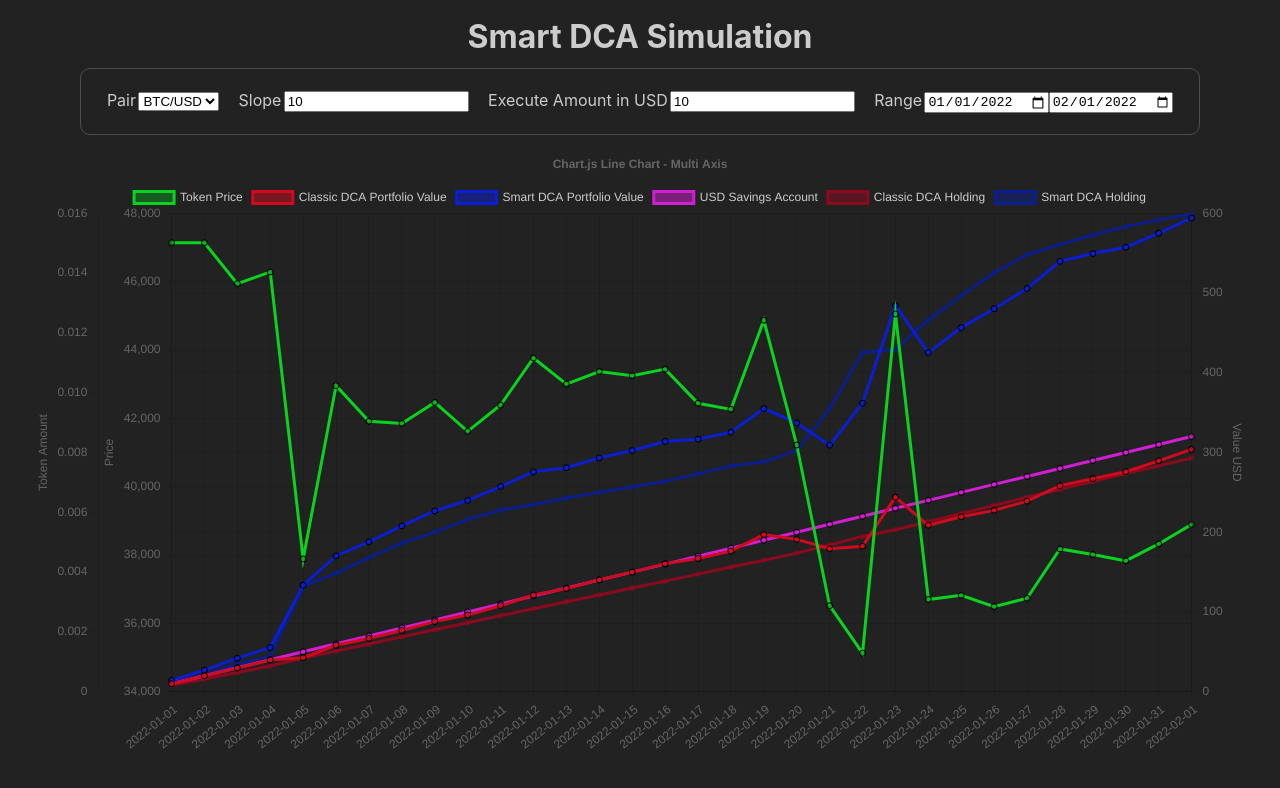
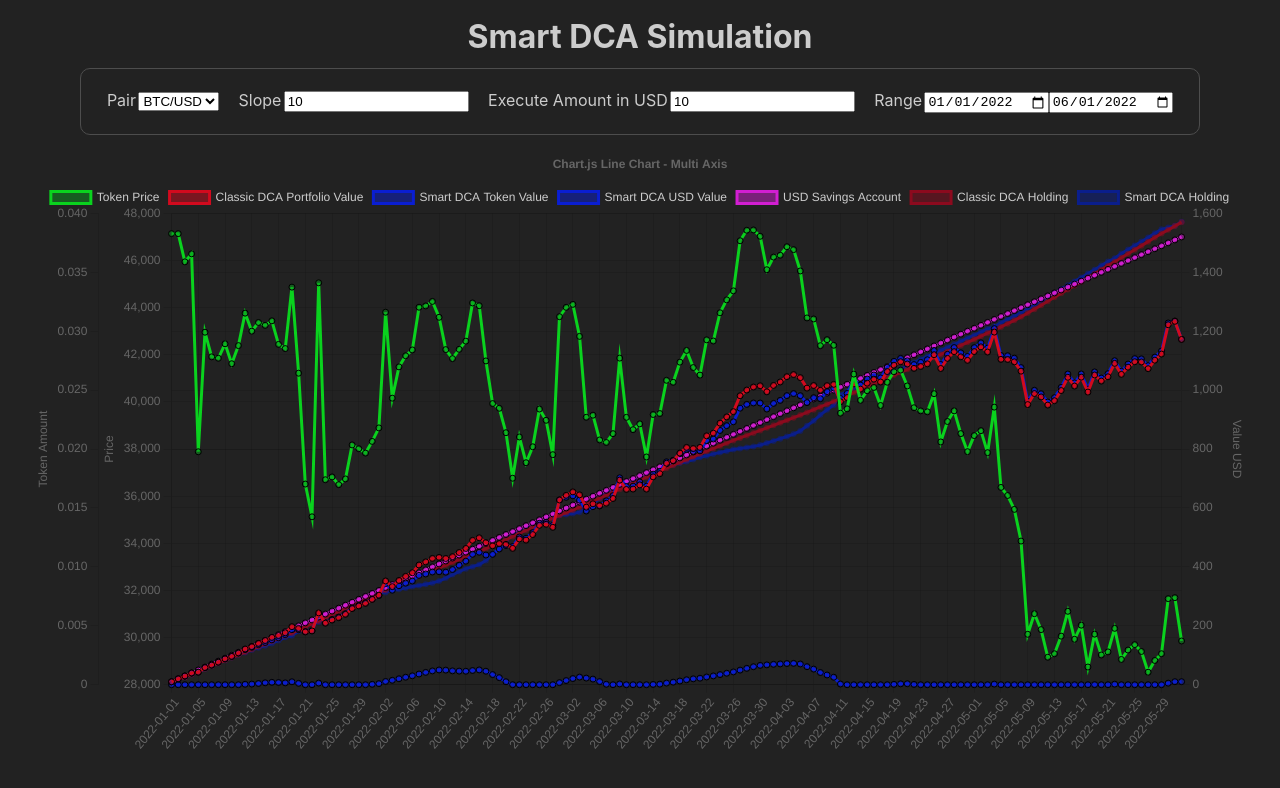
Before and after one commit to andreujuanc/smart-dca-simulation, a Next.js app: page / in a window 1280 px wide. Shown: the top 788 px of the page. Built offline with nearby package versions, Linux system fonts and the light colour scheme.

Commit message:
Checkpoint

```diff
--- a/components/chart/index.tsx
+++ b/components/chart/index.tsx
@@ -77,11 +77,12 @@ export const options: ChartOptions<"line"> = {
 
 
 
-export function Chart({ tokenPrice, classicDCAValue, smartDCAValue, usdSavingsAccountValue, classicDCAHolding, smartDCAHolding }:
+export function Chart({ tokenPrice, classicDCAValue, smartDCAValue, smartUSDAtHand, usdSavingsAccountValue, classicDCAHolding, smartDCAHolding }:
     {
         tokenPrice: { date: string, price: number }[],
         classicDCAValue: number[],
         smartDCAValue: number[],
+        smartUSDAtHand: number[],
         usdSavingsAccountValue: number[],
         classicDCAHolding: number[],
         smartDCAHolding: number[]
@@ -108,8 +109,16 @@ export function Chart({ tokenPrice, classicDCAValue, smartDCAValue, usdSavingsAc
                 pointBorderColor: 'rgb(0,0,0)',
             },
             {
-                label: 'Smart DCA Portfolio Value',
+                label: 'Smart DCA Token Value',
                 data: smartDCAValue,
+                borderColor: 'rgb(10, 30, 210)',
+                backgroundColor: 'rgba(10, 30, 210, 0.5)',
+                yAxisID: 'y1',
+                pointBorderColor: 'rgb(0,0,0)',
+            },
+            {
+                label: 'Smart DCA USD Value',
+                data: smartUSDAtHand,
                 borderColor: 'rgb(10, 30, 210)',
                 backgroundColor: 'rgba(10, 30, 210, 0.5)',
                 yAxisID: 'y1',
--- a/pages/index.tsx
+++ b/pages/index.tsx
@@ -12,13 +12,13 @@ const Home: NextPage = () => {
   const [freq, setFreq] = useState(1)
   const [executeAmount, setExecuteAmount] = useState(10)
   const [from, setFrom] = useState<string>('2022-01-01')
-  const [to, setTo] = useState<string>('2022-02-01')
+  const [to, setTo] = useState<string>('2022-06-01')
   const tokenPrice = useMemo(() => (prices.find(x => x.id == pair)?.data) ?? [], [pair])
 
   const simResults = averagePriceSlope({
     prices: tokenPrice,
     to, from,
-    dailyFundsUSD: executeAmount,
+    dailyExecutionUSD: executeAmount,
     initialFundsUSD: 0,
     slopeLengthDAYS: slope
   })
@@ -69,7 +69,9 @@ const Home: NextPage = () => {
           tokenPrice={simResults.data.map(x => ({ date: x.date, price: x.price }))}
           classicDCAValue={simResults.data.map(x => x.portfolioValueUSDCLASSIC)}
           smartDCAValue={simResults.data.map(x => x.portfolioValueUSDSMART)}
+          smartUSDAtHand={simResults.data.map(x => x.usdAtHand)}
           usdSavingsAccountValue={simResults.data.map(x => x.ifHoldUSDInstead)}
+
           classicDCAHolding={simResults.data.map(x => x.tokenAmountCLASSIC)}
           smartDCAHolding={simResults.data.map(x => x.tokenAmountSMART)}
         />
--- a/src/index.ts
+++ b/src/index.ts
@@ -6,14 +6,14 @@ async function main() {
     }
 }
 
-main()
+//main()
 
 type Price = { price: number; date: string }
 
 type SimParams = {
     slopeLengthDAYS: number,
     initialFundsUSD: number,
-    dailyFundsUSD: number,
+    dailyExecutionUSD: number,
     prices: Price[]
     to?: string
     from?: string
@@ -24,12 +24,15 @@ function runSimOnPair(pair: { name: string; data: Price[] }) {
         const initialFundsUSD = 0
         const dailyFundsUSD = 10
 
-        const result = averagePriceSlope({ prices: pair.data, slopeLengthDAYS, initialFundsUSD, dailyFundsUSD })
-        console.log(`${pair.name} ${slopeLengthDAYS} ${result.tokenAmount} ${result.tokenInClassicDCA} ${result.portfolioValueUSD} ${result.ifHoldUSDInstead}`)
+        const result = averagePriceSlope({ prices: pair.data, slopeLengthDAYS, initialFundsUSD, dailyExecutionUSD: dailyFundsUSD })
+        //console.log(`${pair.name} ${slopeLengthDAYS} ${result.tokenAmount} ${result.tokenInClassicDCA} ${result.portfolioValueUSD} ${result.ifHoldUSDInstead}`)
+        //console.log(result.data)
     }
 }
 
-export function averagePriceSlope({ prices, to, from, slopeLengthDAYS, initialFundsUSD, dailyFundsUSD }: SimParams) {
+function clamp(num: number, min: number, max: number) { return Math.min(Math.max(num, min), max) }
+
+export function averagePriceSlope({ prices, to, from, slopeLengthDAYS, initialFundsUSD, dailyExecutionUSD }: SimParams) {
 
     const records: {
         i: number
@@ -55,7 +58,7 @@ export function averagePriceSlope({ prices, to, from, slopeLengthDAYS, initialFu
 
     let rangePrices = prices.filter(x => (!from || x.date >= from) && (!to || x.date <= to))
     const startDateIndex = prices.findIndex(x => x.date === rangePrices[0].date)
-    rangePrices = prices.filter((_, i) => i <= startDateIndex && i > startDateIndex - slopeLengthDAYS ).concat(rangePrices)
+    rangePrices = prices.filter((_, i) => i <= startDateIndex && i > startDateIndex - slopeLengthDAYS).concat(rangePrices)
 
     for (let i = slopeLengthDAYS; i < prices.length; i++) {
         const price = rangePrices[i]
@@ -63,22 +66,25 @@ export function averagePriceSlope({ prices, to, from, slopeLengthDAYS, initialFu
 
         const pastAVG = rangePrices.slice(i - slopeLengthDAYS, i).reduce((acc, cur) => acc + cur.price, 0) / slopeLengthDAYS
         const slope = Math.pow(price.price / pastAVG, 10)
-        ifHoldUSDInstead += dailyFundsUSD
+        ifHoldUSDInstead += dailyExecutionUSD
 
-        const tobuyInUSD = dailyFundsUSD / slope
+        let targetInUSD = dailyExecutionUSD / slope
+        const diffToTarget = dailyExecutionUSD - targetInUSD
 
-        if (tobuyInUSD > dailyFundsUSD && usdAtHand > 0)
-            usdAtHand -= (tobuyInUSD - dailyFundsUSD)
-        else if (tobuyInUSD < dailyFundsUSD)
-            usdAtHand += (dailyFundsUSD - tobuyInUSD)
+        const operation = clamp(diffToTarget, -usdAtHand, dailyExecutionUSD)
+        const tobuyInUSD = dailyExecutionUSD - operation
+        usdAtHand += operation
+
+        console.log('targetInUSD', targetInUSD, 'tobuyInUSD', tobuyInUSD, 'usdAtHand', usdAtHand, 'operation', diffToTarget)
 
         tokenAmountSMART += tobuyInUSD / price.price
-        tokenAmountCLASSIC += dailyFundsUSD / price.price
+        tokenAmountCLASSIC += dailyExecutionUSD / price.price
 
-        portfolioValueUSDSMART = usdAtHand + (tokenAmountSMART * price.price)
+        portfolioValueUSDSMART = tokenAmountSMART * price.price
         portfolioValueUSDCLASSIC = tokenAmountCLASSIC * price.price
 
         records.push({ i, date: price.date, price: price.price, pastAVG, slope, tobuy: tobuyInUSD, usdAtHand, tokenAmountSMART: tokenAmountSMART, tokenAmountCLASSIC, portfolioValueUSDSMART, portfolioValueUSDCLASSIC, ifHoldUSDInstead })
+
     }
     return {
         data: records,
```
